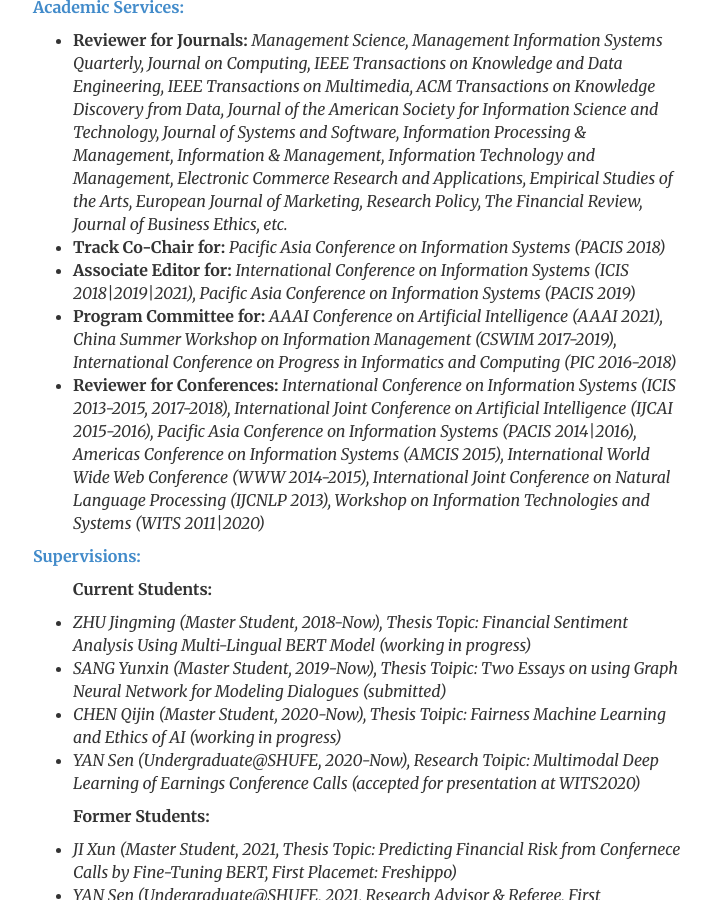
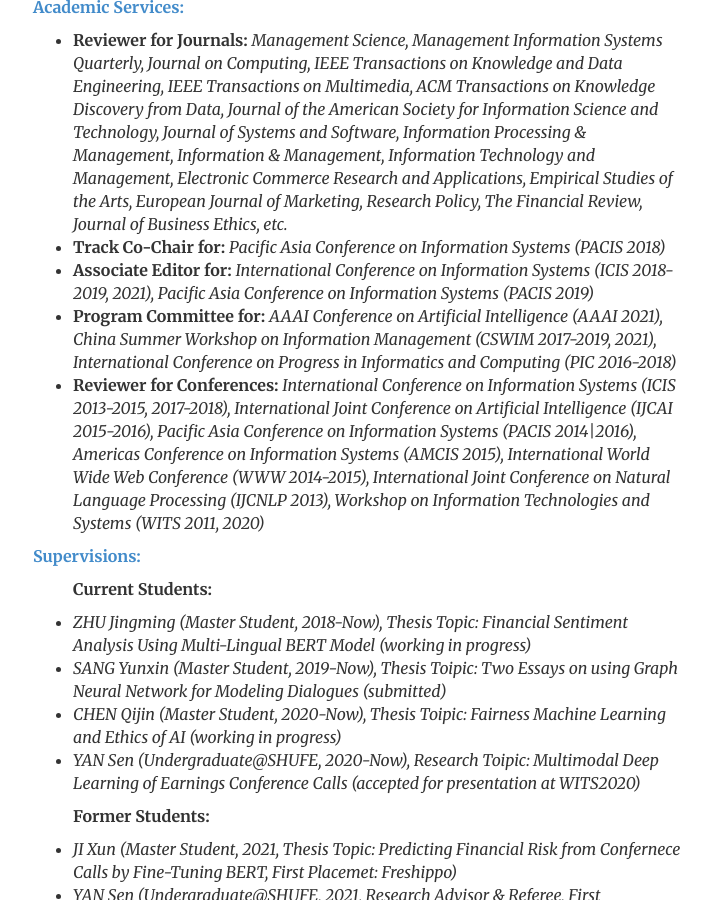
Before and after one commit to popeye007/popeye007.github.io, a Jekyll site: the page built from research/index.html, in a window 1280 px wide and 900 px high, scrolled down 1062 px. Shown: the whole window, without its empty margins (283-994 px from the left). Built offline with Jekyll 4.4.1, drawn with Linux system fonts in a browser that asks for light colours; comment, search, counter and statistics services are not loaded.

Commit message:
Update index.html

```diff
--- a/research/index.html
+++ b/research/index.html
@@ -50,9 +50,9 @@
 		<ul>
 		<li><B>Reviewer for Journals:</B> <I>Management Science, Management Information Systems Quarterly, Journal on Computing, IEEE Transactions on Knowledge and Data Engineering, IEEE Transactions on Multimedia, ACM Transactions on Knowledge Discovery from Data, Journal of the American Society for Information Science and Technology, Journal of Systems and Software, Information Processing & Management, Information & Management, Information Technology and Management, Electronic Commerce Research and Applications, Empirical Studies of the Arts, European Journal of Marketing, Research Policy, The Financial Review, Journal of Business Ethics, etc.</I></li>
 		<li><B>Track Co-Chair for:</B> <I>Pacific Asia Conference on Information Systems (PACIS 2018)</I></li>
-		<li><B>Associate Editor for:</B> <I>International Conference on Information Systems (ICIS 2018|2019|2021), Pacific Asia Conference on Information Systems (PACIS 2019)</I></li>
-		<li><B>Program Committee for:</B> <I>AAAI Conference on Artificial Intelligence (AAAI 2021), China Summer Workshop on Information Management (CSWIM 2017-2019), International Conference on Progress in Informatics and Computing (PIC 2016-2018)</I></li>
-		<li><B>Reviewer for Conferences:</B> <I>International Conference on Information Systems (ICIS 2013-2015, 2017-2018), International Joint Conference on Artificial Intelligence (IJCAI 2015-2016), Pacific Asia Conference on Information Systems (PACIS 2014|2016), Americas Conference on Information Systems (AMCIS 2015), International World Wide Web Conference (WWW 2014-2015), International Joint Conference on Natural Language Processing (IJCNLP 2013), Workshop on Information Technologies and Systems (WITS 2011|2020)</I></li>
+		<li><B>Associate Editor for:</B> <I>International Conference on Information Systems (ICIS 2018-2019, 2021), Pacific Asia Conference on Information Systems (PACIS 2019)</I></li>
+		<li><B>Program Committee for:</B> <I>AAAI Conference on Artificial Intelligence (AAAI 2021), China Summer Workshop on Information Management (CSWIM 2017-2019, 2021), International Conference on Progress in Informatics and Computing (PIC 2016-2018)</I></li>
+		<li><B>Reviewer for Conferences:</B> <I>International Conference on Information Systems (ICIS 2013-2015, 2017-2018), International Joint Conference on Artificial Intelligence (IJCAI 2015-2016), Pacific Asia Conference on Information Systems (PACIS 2014|2016), Americas Conference on Information Systems (AMCIS 2015), International World Wide Web Conference (WWW 2014-2015), International Joint Conference on Natural Language Processing (IJCNLP 2013), Workshop on Information Technologies and Systems (WITS 2011, 2020)</I></li>
 		</ul>
 
 	<p><strong><a name="Supervision">Supervisions:</a></strong><br>
```
